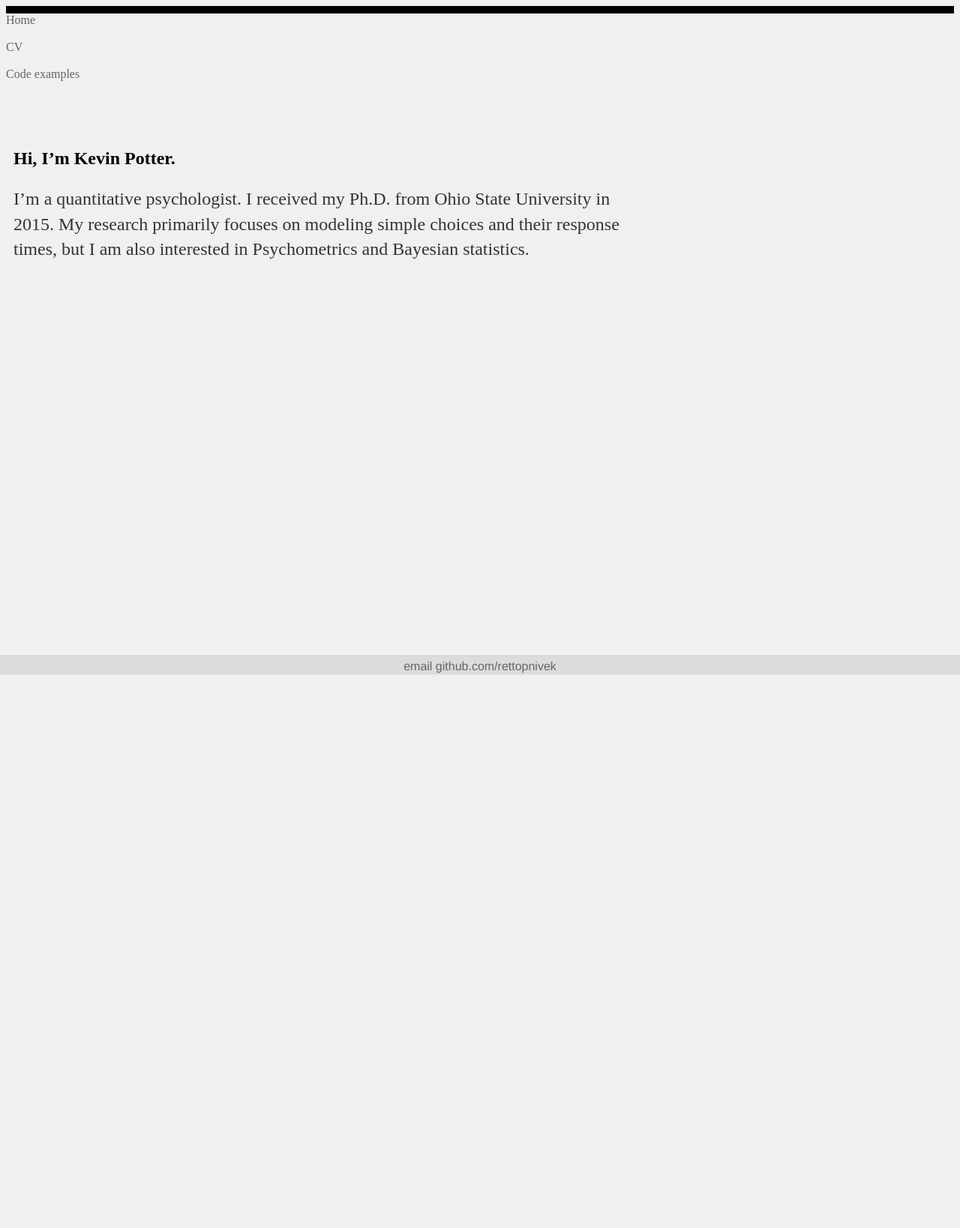
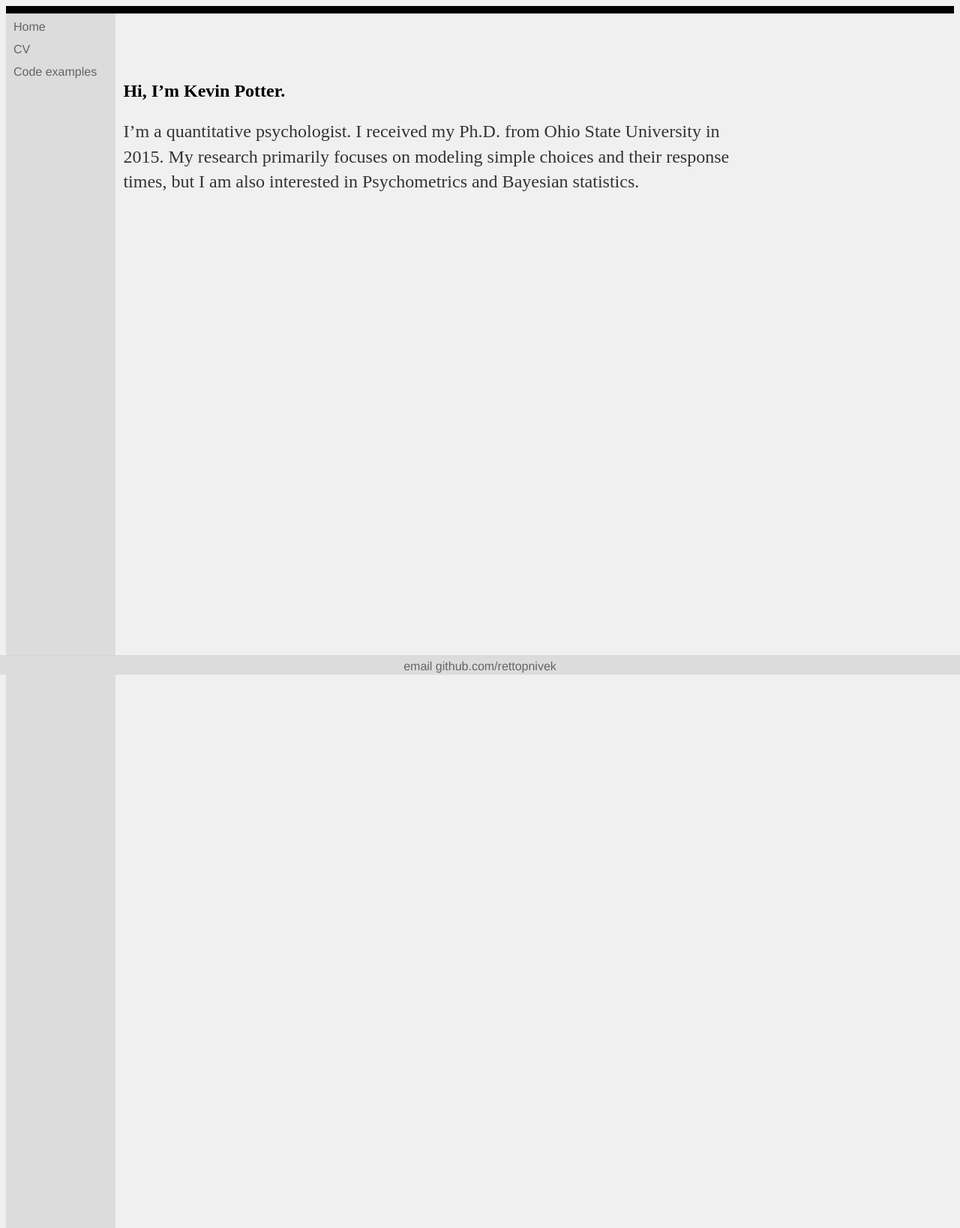
Before and after one commit to rettopnivek/rettopnivek.github.io, a Jekyll site: the page built from index.md, in a window 1280 px wide. Shown: the whole page at 75% size. Built offline with Jekyll 4.4.1, drawn with Linux system fonts in a browser that asks for light colours; before the commit the page ends 900 px from its top, so only the background shows below that.

Commit message:
Update default.html

```diff
--- a/_layouts/default.html
+++ b/_layouts/default.html
@@ -16,7 +16,7 @@
                         <!-- <h1>{{ page.title }}</h1> -->
                         <!-- <h1>Kevin Potter</h1> -->
                 </div>
-                <div id="nav fill">
+                <div id="nav">
 	                <li><a href="/">Home</a></li><br>
 	        	<li><a href="/cv">CV</a></li><br>
 	        	<li><a href="/r_tips">Code examples</a></li>
```
